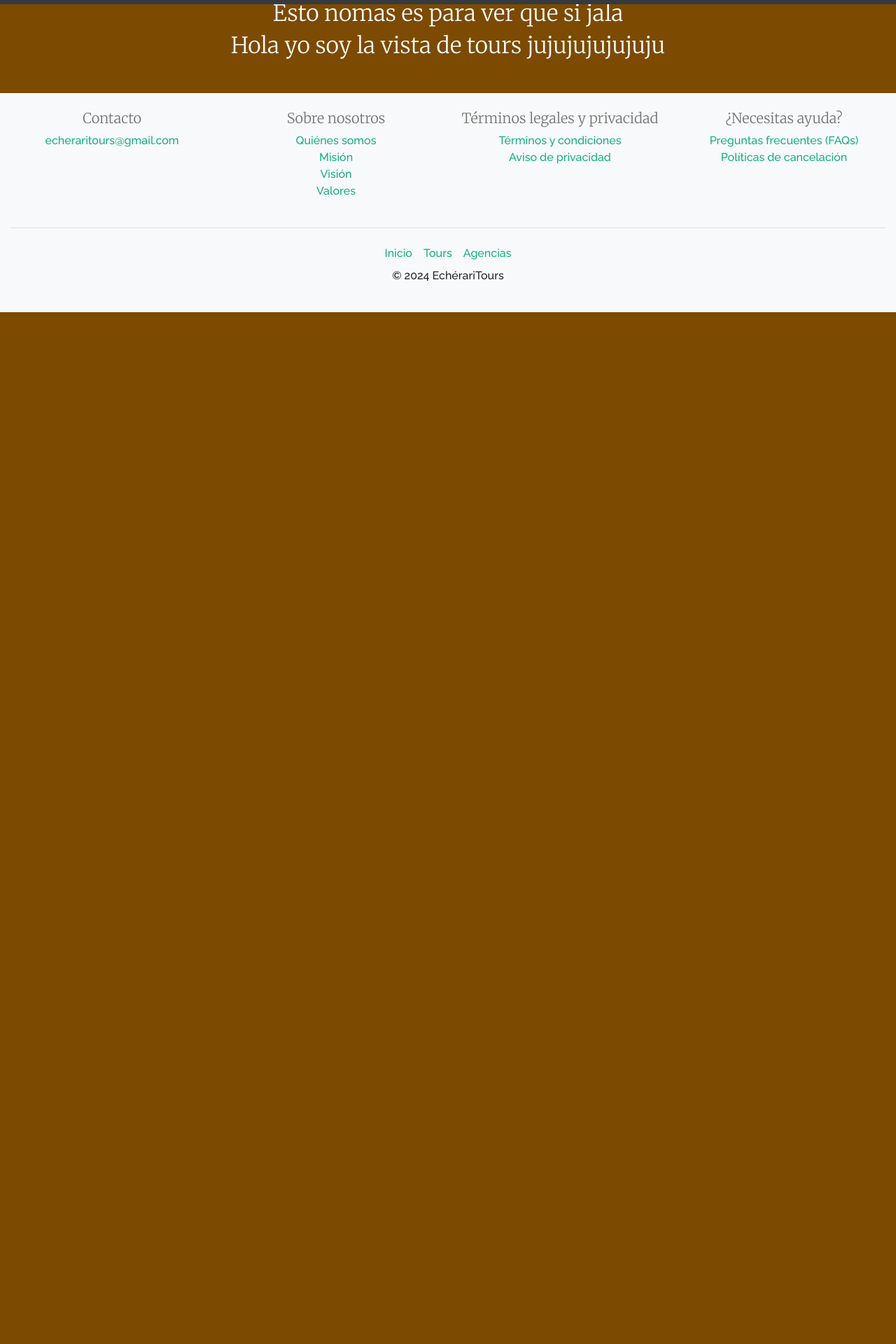
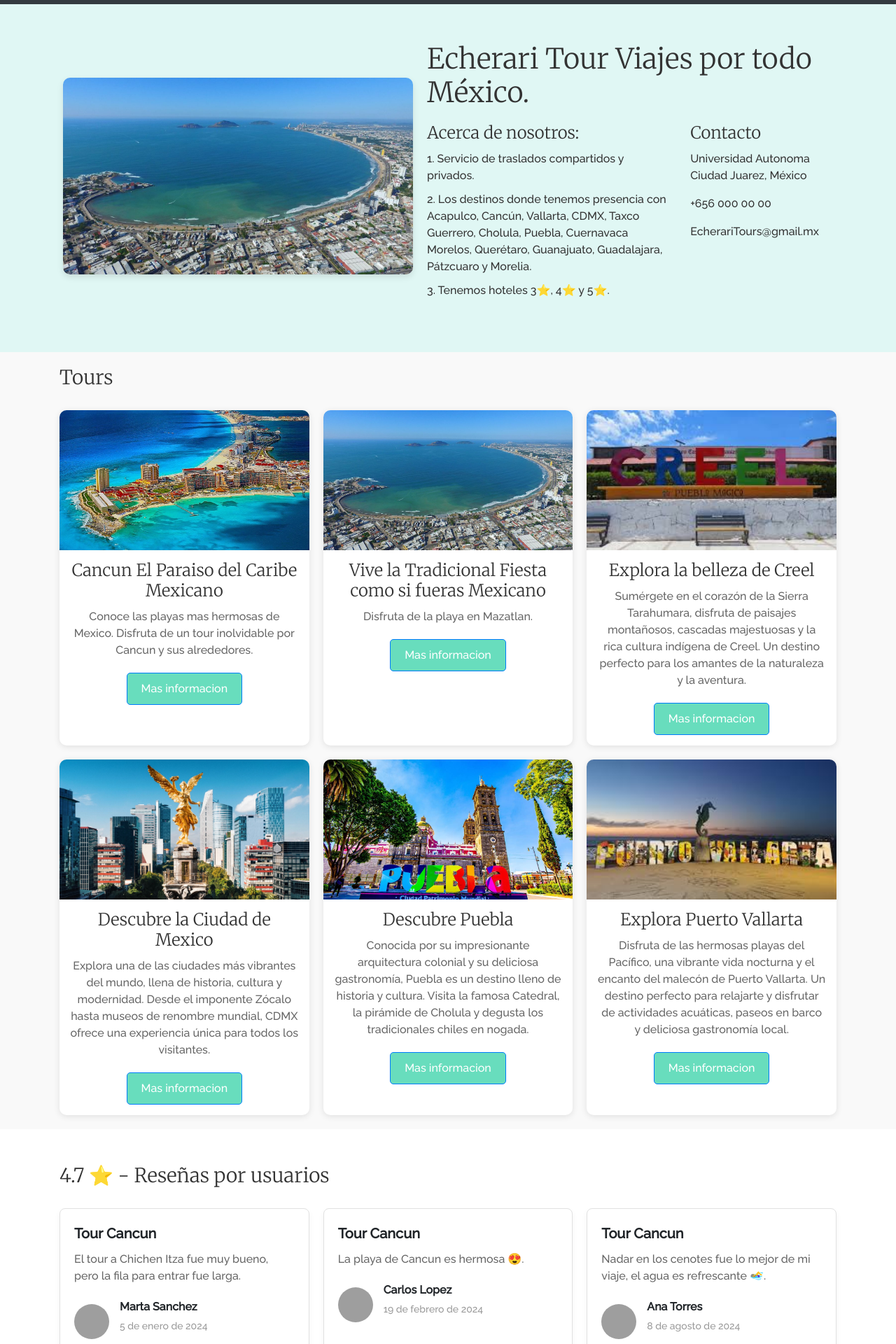
Before and after one commit to metodosformalesds/t5_mfds_2024, a Django app: page /tour/tours/ in a window 1280 px wide. Shown: the part 60-1980 px from the top of the page at 70% size. Before the commit the page ends 506 px from the top, so only its background shows below. Run offline with Django 4.2, Linux system fonts and the light colour scheme; some libraries are stand-ins or nearby versions; grey boxes are pictures that could not be loaded.

Commit message:
Vista tour y css.

```diff
--- /dev/null
+++ b/echeraritours/apps/appTour/static/appTour/css/Tour.css
@@ -0,0 +1,199 @@
+.about-section {
+    background-color: #e0f7f4;
+    padding: 40px 0;
+}
+
+.about-container {
+    display: flex;
+    flex-direction: row;
+    justify-content: center;
+    align-items: center;
+    max-width: 1200px;
+    margin: 0 auto;
+}
+
+.about-image img {
+    width: 100%;
+    max-width: 500px;
+    height: auto;
+    border-radius: 10px;
+    box-shadow: 0 4px 10px rgba(0, 0, 0, 0.1);
+}
+
+.about-info {
+    padding: 20px;
+    max-width: 600px;
+    color: #333;
+}
+
+.about-info h1 {
+    font-size: 2.5rem;
+    margin-bottom: 20px;
+    color: #333;
+}
+
+.about-content {
+    display: flex;
+    justify-content: space-between;
+    gap: 30px;
+}
+
+.about-text h3,
+.about-contact h3 {
+    font-size: 1.5rem;
+    margin-bottom: 10px;
+    color: #333;
+}
+
+.about-text ul {
+    list-style: none;
+    padding: 0;
+}
+
+.about-text ul li {
+    margin-bottom: 10px;
+    font-size: 1rem;
+    color: #333;
+}
+
+.about-contact p {
+    font-size: 1rem;
+    color: #333;
+}
+
+.about-contact p strong {
+    display: block;
+    margin-bottom: 10px;
+    color: #333;
+}
+
+
+.tours-section {
+    padding: 20px;
+    background-color: #f9f9f9;
+}
+
+.section-title {
+    text-align: center;
+    font-size: 2rem;
+    margin-bottom: 30px;
+    color: #333;
+}
+
+.tours-grid {
+    display: grid;
+    grid-template-columns: repeat(auto-fill, minmax(300px, 1fr));
+    gap: 20px;
+}
+
+.tour-card {
+    background: white;
+    border-radius: 10px;
+    box-shadow: 0 2px 10px rgba(0, 0, 0, 0.1);
+    overflow: hidden;
+    display: flex;
+    flex-direction: column;
+    transition: transform 0.3s ease;
+}
+
+.tour-card img {
+    width: 100%;
+    height: 200px;
+    object-fit: cover;
+}
+
+.tour-info {
+    padding: 15px;
+    text-align: center;
+}
+
+.tour-info h3 {
+    font-size: 1.5rem;
+    color: #333;
+}
+
+.tour-info p {
+    margin: 10px 0;
+    color: #666;
+}
+
+.btn {
+    display: inline-block;
+    padding: 10px 20px;
+    margin-top: 10px;
+    background-color: #68ddbd;
+    color: white;
+    text-decoration: none;
+    border-radius: 5px;
+}
+
+.btn:hover {
+    background-color: #5cba9a;
+    text-decoration: underline;
+}
+
+/* Sección de reseñas */
+.reviews-section {
+    padding: 50px 0;
+    background-color: #fff;
+}
+
+.section-title {
+    font-size: 1.75rem;
+    text-align: left;
+    margin-bottom: 30px;
+    color: #333;
+}
+
+.star {
+    color: #f1c40f;
+}
+
+.reviews-grid {
+    display: grid;
+    grid-template-columns: repeat(auto-fit, minmax(300px, 1fr));
+    gap: 20px;
+}
+
+.review-card {
+    background-color: #fff;
+    border: 1px solid #e1e1e1;
+    padding: 20px;
+    border-radius: 8px;
+    box-shadow: 0 4px 8px rgba(0, 0, 0, 0.05);
+}
+
+.review-title {
+    font-size: 1.25rem;
+    font-weight: bold;
+    margin-bottom: 10px;
+}
+
+.review-text {
+    font-size: 1rem;
+    margin-bottom: 20px;
+    color: #666;
+}
+
+.review-footer {
+    display: flex;
+    align-items: center;
+    gap: 15px;
+}
+
+.review-avatar {
+    width: 50px;
+    height: 50px;
+    border-radius: 50%;
+}
+
+.review-author {
+    font-size: 1rem;
+    font-weight: bold;
+    margin-bottom: 5px;
+}
+
+.review-date {
+    font-size: 0.875rem;
+    color: #999;
+}
--- a/echeraritours/apps/appTour/static/appTour/css/agencias.css
+++ b/echeraritours/apps/appTour/static/appTour/css/agencias.css
@@ -1,3 +1,3 @@
 body {
-    background-color: rgb(58, 39, 10);
+    background-color: rgb(239, 237, 233);
 }
--- a/echeraritours/apps/appTour/static/appTour/css/tours.css
+++ /dev/null
@@ -1,3 +0,0 @@
-body {
-    background-color: rgb(124, 74, 0);
-}
--- a/echeraritours/apps/appTour/templates/agencias.html
+++ b/echeraritours/apps/appTour/templates/tour_templates/agencias.html
@@ -3,7 +3,7 @@
 {% block title %}Tours - Echérari Tours{% endblock title %}
 
 {% block extra_styles %}
-<link rel="stylesheet" href="{% static "appTour/css/tours.css" %}">
+<link rel="stylesheet" href="{% static "appTour/css/Tour.css" %}">
 {% endblock extra_styles %}
 
 {% block content %}
--- /dev/null
+++ b/echeraritours/apps/appTour/templates/tour_templates/tours.html
@@ -0,0 +1,189 @@
+{% extends "base.html" %}
+{% load static %}
+{% block title %}Tours - Echérari Tours{% endblock title %}
+
+{% block extra_styles %}
+<link rel="stylesheet" href="{% static 'appTour/css/Tour.css' %}">
+{% endblock extra_styles %}
+
+{% block content %}
+
+<section class="about-section">
+    <div class="about-container">
+        <div class="about-image">
+            <img src="{% static 'appTour/img/Mazatlan_Mexico.jpg' %}" alt="SovTravel Tour Operador Receptivo">
+        </div>
+        <div class="about-info">
+            <h1>Echerari Tour Viajes por todo México.</h1>
+            <div class="about-content">
+                <div class="about-text">
+                    <h3>Acerca de nosotros:</h3>
+                    <ul>
+                        <li>1. Servicio de traslados compartidos y privados.</li>
+                        <li>2. Los destinos donde tenemos presencia con Acapulco, Cancún, Vallarta, CDMX, Taxco Guerrero, Cholula, Puebla, Cuernavaca Morelos, Querétaro, Guanajuato, Guadalajara, Pátzcuaro y Morelia.</li>
+                        <li>3. Tenemos hoteles 3⭐, 4⭐ y 5⭐.</li>
+                    </ul>
+                </div>
+                <div class="about-contact">
+                    <h3>Contacto</h3>
+                    <p><strong>Universidad Autonoma Ciudad Juarez, México</strong></p>
+                    <p><strong>+656 000 00 00</strong></p>
+                    <p><strong>EcherariTours@gmail.mx</strong></p>
+                </div>
+            </div>
+        </div>
+    </div>
+</section>
+
+<section class="tours-section">
+    <div class="container">
+        <h2 class="section-title">Tours</h2>
+        <div class="tours-grid">
+            <div class="tour-card">
+                <div class="tour-image">
+                    <img src="{% static 'appTour/img/Cancun_Mexico.jpg' %}" alt="Cancun El Paraiso del Caribe Mexicano">
+                </div>
+                <div class="tour-info">
+                    <h3>Cancun El Paraiso del Caribe Mexicano</h3>
+                    <p>Conoce las playas mas hermosas de Mexico. Disfruta de un tour inolvidable por Cancun y sus alrededores.</p>
+                    <a href="#" class="btn btn-primary">Mas informacion</a>
+                </div>
+            </div>
+
+            <div class="tour-card">
+                <div class="tour-image">
+                    <img src="{% static 'appTour/img/Mazatlan_Mexico.jpg' %}" alt="Vive la Tradicional Fiesta como si fueras Mexicano">
+                </div>
+                <div class="tour-info">
+                    <h3>Vive la Tradicional Fiesta como si fueras Mexicano</h3>
+                    <p>Disfruta de la playa en Mazatlan.</p>
+                    <a href="#" class="btn btn-primary">Mas informacion</a>
+                </div>
+            </div>
+
+            <div class="tour-card">
+                <div class="tour-image">
+                    <img src="{% static 'appTour/img/Creel.jpg' %}" alt="Explora la belleza de Creel">
+                </div>
+                <div class="tour-info">
+                    <h3>Explora la belleza de Creel</h3>
+                    <p>Sumérgete en el corazón de la Sierra Tarahumara, disfruta de paisajes montañosos, cascadas majestuosas y la rica cultura indígena de Creel. Un destino perfecto para los amantes de la naturaleza y la aventura.</p>
+                    <a href="#" class="btn btn-primary">Mas informacion</a>
+                </div>
+            </div>
+
+            <div class="tour-card">
+                <div class="tour-image">
+                    <img src="{% static 'appTour/img/CDMX.jpg' %}" alt="Ciudad de Mexico">
+                </div>
+                <div class="tour-info">
+                    <h3>Descubre la Ciudad de Mexico</h3>
+                    <p>Explora una de las ciudades más vibrantes del mundo, llena de historia, cultura y modernidad. Desde el imponente Zócalo hasta museos de renombre mundial, CDMX ofrece una experiencia única para todos los visitantes.</p>
+                    <a href="#" class="btn btn-primary">Mas informacion</a>
+                </div>
+            </div>
+
+            <div class="tour-card">
+                <div class="tour-image">
+                    <img src="{% static 'appTour/img/Puebla.jpg' %}" alt="Descubre Puebla">
+                </div>
+                <div class="tour-info">
+                    <h3>Descubre Puebla</h3>
+                    <p>Conocida por su impresionante arquitectura colonial y su deliciosa gastronomía, Puebla es un destino lleno de historia y cultura. Visita la famosa Catedral, la pirámide de Cholula y degusta los tradicionales chiles en nogada.</p>
+                    <a href="#" class="btn btn-primary">Mas informacion</a>
+                </div>
+            </div>
+
+            <div class="tour-card">
+                <div class="tour-image">
+                    <img src="{% static 'appTour/img/Puerto_Vallarta.jpg' %}" alt="Puerto Vallarta">
+                </div>
+                <div class="tour-info">
+                    <h3>Explora Puerto Vallarta</h3>
+                    <p>Disfruta de las hermosas playas del Pacífico, una vibrante vida nocturna y el encanto del malecón de Puerto Vallarta. Un destino perfecto para relajarte y disfrutar de actividades acuáticas, paseos en barco y deliciosa gastronomía local.</p>
+                    <a href="#" class="btn btn-primary">Mas informacion</a>
+                </div>
+            </div>
+        </div>
+    </div>
+</section>
+
+<section class="reviews-section">
+    <div class="container">
+        <h2 class="section-title">4.7 <span class="star">⭐</span> - Reseñas por usuarios</h2>
+        <div class="reviews-grid">
+            <div class="review-card">
+                <p class="review-title">Tour Cancun</p>
+                <p class="review-text">El tour a Chichen Itza fue muy bueno, pero la fila para entrar fue larga.</p>
+                <div class="review-footer">
+                    <img src="{% static 'appTour/img/user1.jpg' %}" alt="Marta Sanchez" class="review-avatar">
+                    <div>
+                        <p class="review-author">Marta Sanchez</p>
+                        <p class="review-date">5 de enero de 2024</p>
+                    </div>
+                </div>
+            </div>
+
+            <div class="review-card">
+                <p class="review-title">Tour Cancun</p>
+                <p class="review-text">La playa de Cancun es hermosa 😍.</p>
+                <div class="review-footer">
+                    <img src="{% static 'appTour/img/user2.jpg' %}" alt="Carlos Lopez" class="review-avatar">
+                    <div>
+                        <p class="review-author">Carlos Lopez</p>
+                        <p class="review-date">19 de febrero de 2024</p>
+                    </div>
+                </div>
+            </div>
+
+            <div class="review-card">
+                <p class="review-title">Tour Cancun</p>
+                <p class="review-text">Nadar en los cenotes fue lo mejor de mi viaje, el agua es refrescante 🏊‍♀️.</p>
+                <div class="review-footer">
+                    <img src="{% static 'appTour/img/user3.jpg' %}" alt="Ana Torres" class="review-avatar">
+                    <div>
+                        <p class="review-author">Ana Torres</p>
+                        <p class="review-date">8 de agosto de 2024</p>
+                    </div>
+                </div>
+            </div>
+
+            <div class="review-card">
+                <p class="review-title">Tour Cancun</p>
+                <p class="review-text">La vida nocturna en la Zona Hotelera es increible 🎉.</p>
+                <div class="review-footer">
+                    <img src="{% static 'appTour/img/user4.jpg' %}" alt="Valeria Ortiz" class="review-avatar">
+                    <div>
+                        <p class="review-author">Valeria Ortiz</p>
+                        <p class="review-date">22 de julio de 2024</p>
+                    </div>
+                </div>
+            </div>
+
+            <div class="review-card">
+                <p class="review-title">Tour Cancun</p>
+                <p class="review-text">El tour al atardecer fue muy divertido, pero un poco caro.</p>
+                <div class="review-footer">
+                    <img src="{% static 'appTour/img/user5.jpg' %}" alt="Jorge Mena" class="review-avatar">
+                    <div>
+                        <p class="review-author">Jorge Mena</p>
+                        <p class="review-date">15 de noviembre de 2024</p>
+                    </div>
+                </div>
+            </div>
+
+            <div class="review-card">
+                <p class="review-title">Tour Cancun</p>
+                <p class="review-text">El tour a Tulum fue hermoso, pero hacia mucho calor caminando.</p>
+                <div class="review-footer">
+                    <img src="{% static 'appTour/img/user6.jpg' %}" alt="Gabriela Herrera" class="review-avatar">
+                    <div>
+                        <p class="review-author">Gabriela Herrera</p>
+                        <p class="review-date">22 de marzo de 2024</p>
+                    </div>
+                </div>
+            </div>
+        </div>
+    </div>
+</section>
+{% endblock content %}
--- a/echeraritours/apps/appTour/templates/tours.html
+++ /dev/null
@@ -1,12 +0,0 @@
-{% extends "base.html" %}
-{% load static %}
-{% block title %}Tours - Echérari Tours{% endblock title %}
-
-{% block extra_styles %}
-<link rel="stylesheet" href="{% static "appTour/css/tours.css" %}">
-{% endblock extra_styles %}
-
-{% block content %}
-    <h2 class="text-center text-light"> Esto nomas es para ver que si jala</h2>
-    <h2 class="text-center text-light"> Hola yo soy la vista de tours jujujujujujuju</h2>
-{% endblock %}
--- a/echeraritours/apps/appTour/views.py
+++ b/echeraritours/apps/appTour/views.py
@@ -5,7 +5,7 @@ from .models import Tour
 
 # Create your views here.
 def tours(request):
-    return render(request, 'tours.html')
+    return render(request, 'tour_templates/tours.html')
 
 def agencias(request):
     return render(request, 'agencias.html')
```
Also changed, not shown: echeraritours/apps/appTour/static/appTour/img/CDMX.jpg (added), echeraritours/apps/appTour/static/appTour/img/Cancun_Mexico.jpg (added), echeraritours/apps/appTour/static/appTour/img/Creel.jpg (added), echeraritours/apps/appTour/static/appTour/img/Mazatlan_Mexico.jpg (added), echeraritours/apps/appTour/static/appTour/img/Puebla.jpg (added), echeraritours/apps/appTour/static/appTour/img/Puerto_Vallarta.jpg (added).
